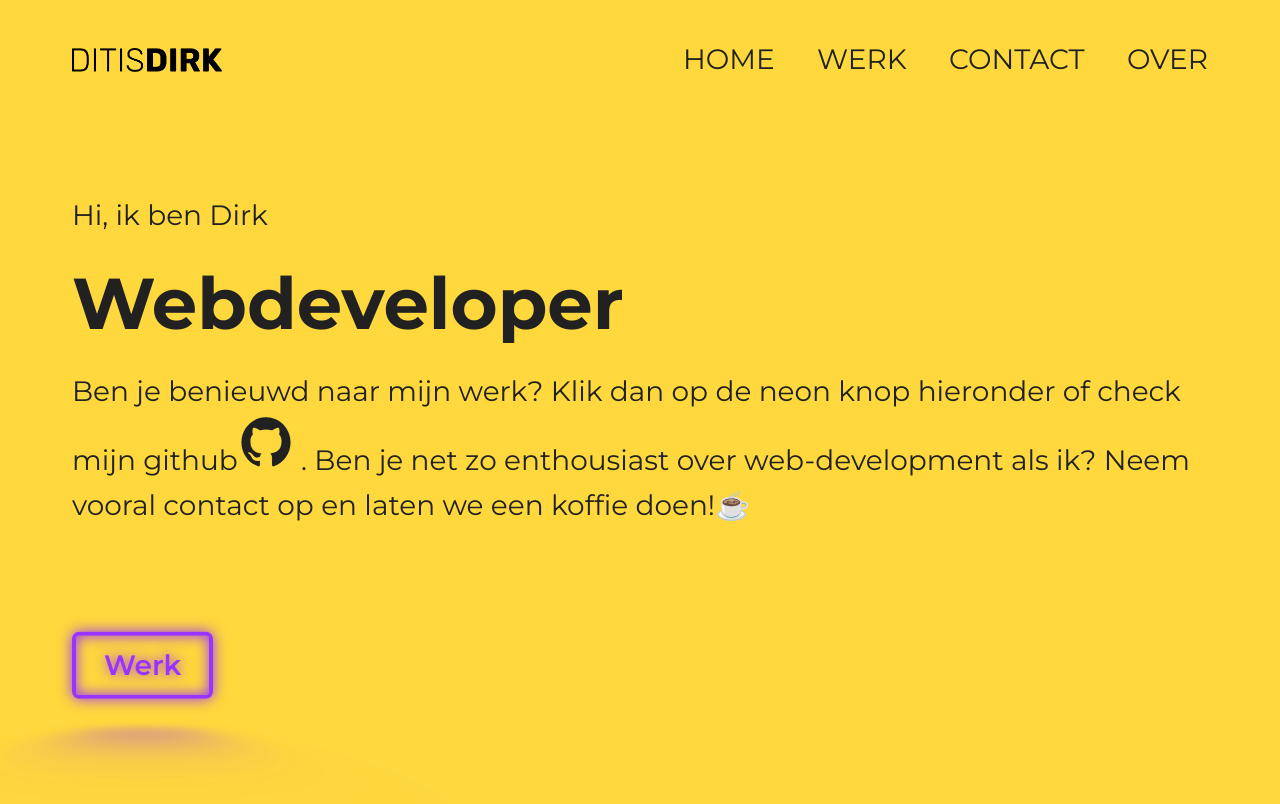
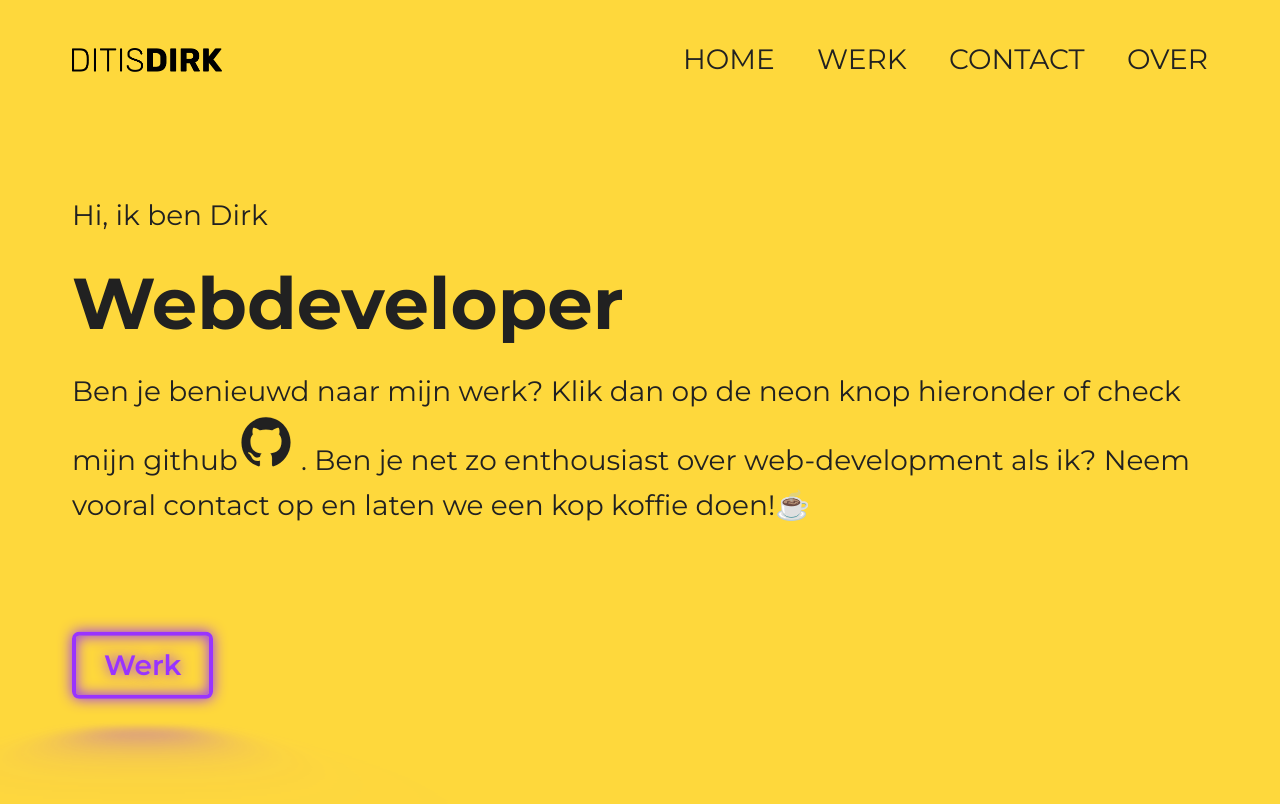
Before and after one commit to Kerraan/DITISDIRK, a website: page src/index.html in a window 1280 px wide. Shown: the top 804 px of the page. Drawn offline with nearby package versions, Linux system fonts and the light colour scheme; files that its build step writes are made by us from their sources.

Commit message:
updated typos

```diff
--- a/src/index.html
+++ b/src/index.html
@@ -75,7 +75,9 @@
             >github<ion-icon class="fs-600" name="logo-github"></ion-icon
           ></a>
           . Ben je net zo enthousiast over web-development als ik? Neem vooral
-          contact op en laten we een koffie doen!<span class="koffie">☕️</span>
+          contact op en laten we een kop koffie doen!<span class="koffie"
+            >☕️</span
+          >
         </p>
         <a href="#work" class="neon-btn">Werk</a>
       </section>
@@ -120,7 +122,7 @@
             ontwikkeling heb ik gebruik gemaakt van HTML, SCSS, Javascript,
             Nunjucks templates en JSON. Zodra de content klaar is gaan we live.
             In een gesprek kan ik de live-versie van de site laten zien en hoe
-            het werk.
+            het werkt.
           </p>
         </article>
       </section>
```
